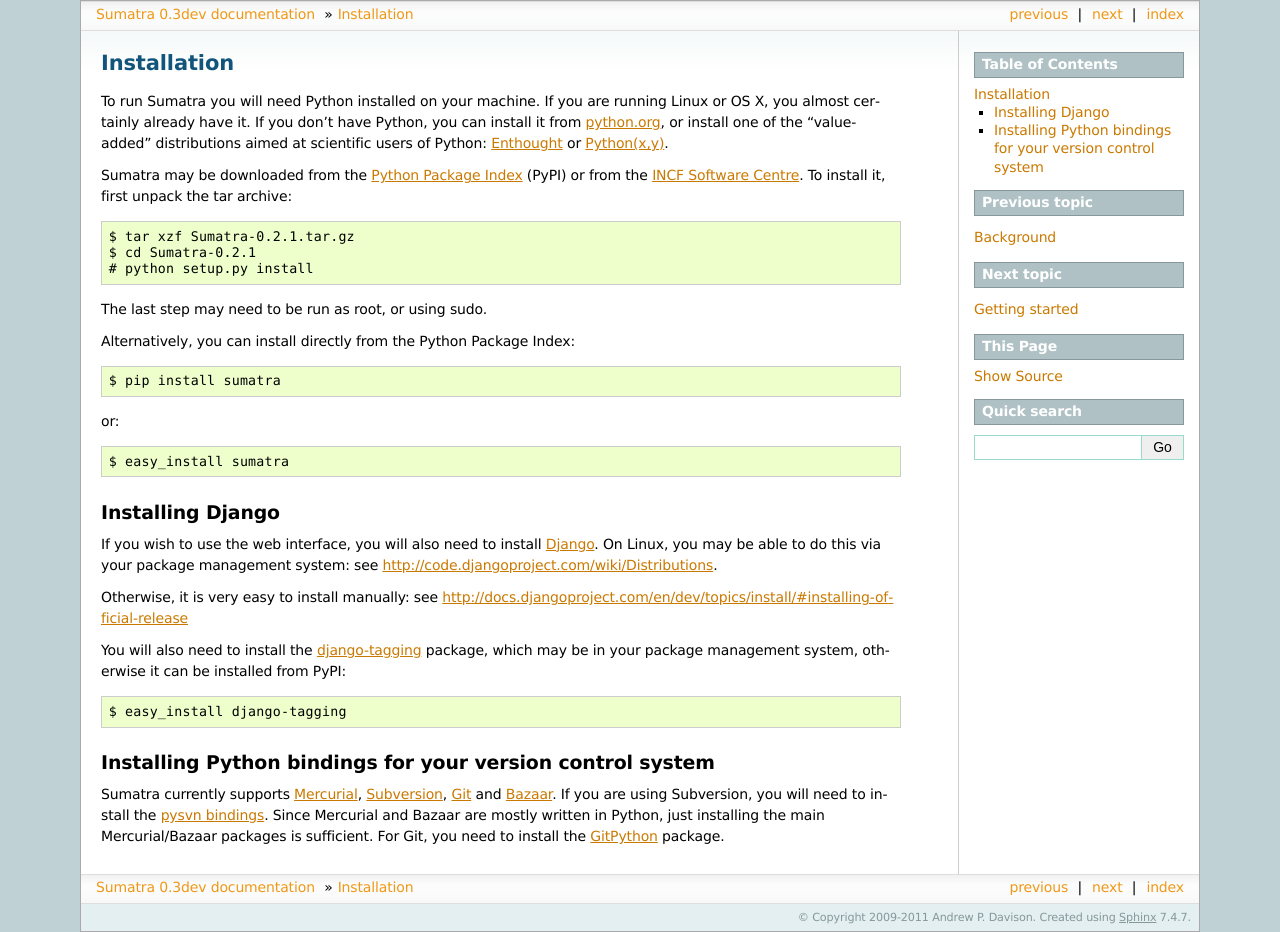
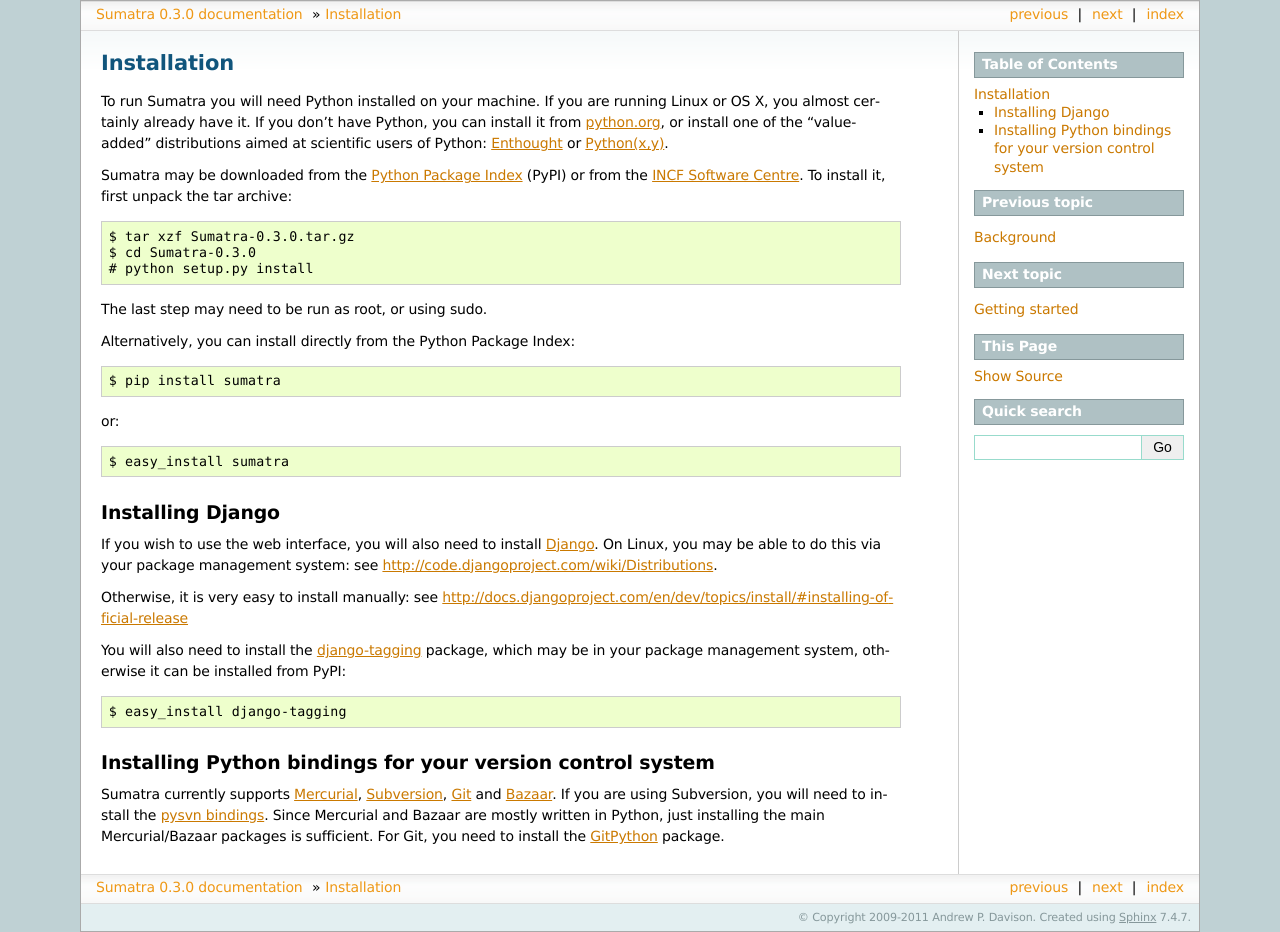
Before and after one commit to open-research/sumatra, a Sphinx documentation site: the page built from doc/installation.txt, in a window 1280 px wide. Built offline with Sphinx 7.4.7, drawn with Linux system fonts in a browser that asks for light colours; pages that are not in the unit, such as notebooks, are missing from menus.

Commit message:
Forgot to update version number in docs

```diff
--- a/doc/conf.py
+++ b/doc/conf.py
@@ -47,7 +47,7 @@
 # The short X.Y version.
 version = '0.3'
 # The full version, including alpha/beta/rc tags.
-release = '0.3dev'
+release = '0.3.0'
 
 # The language for content autogenerated by Sphinx. Refer to documentation
 # for a list of supported languages.
--- a/doc/installation.txt
+++ b/doc/installation.txt
@@ -11,8 +11,8 @@
 Sumatra may be downloaded from the `Python Package Index`_ (PyPI) or from the `INCF Software Centre`_.
 To install it, first unpack the tar archive::
 
-    $ tar xzf Sumatra-0.2.1.tar.gz
-    $ cd Sumatra-0.2.1
+    $ tar xzf Sumatra-0.3.0.tar.gz
+    $ cd Sumatra-0.3.0
     # python setup.py install
 
 The last step may need to be run as root, or using sudo.
--- a/src/__init__.py
+++ b/src/__init__.py
@@ -2,4 +2,4 @@
            'programs', 'projects', 'records', 'recordstore', 'versioncontrol',
            'dependency_finder', 'external', 'web', 'decorators']
 
-__version__ = "0.3.0"
+__version__ = "0.3.1.dev"
```
Also changed, not shown: 1 other file.
